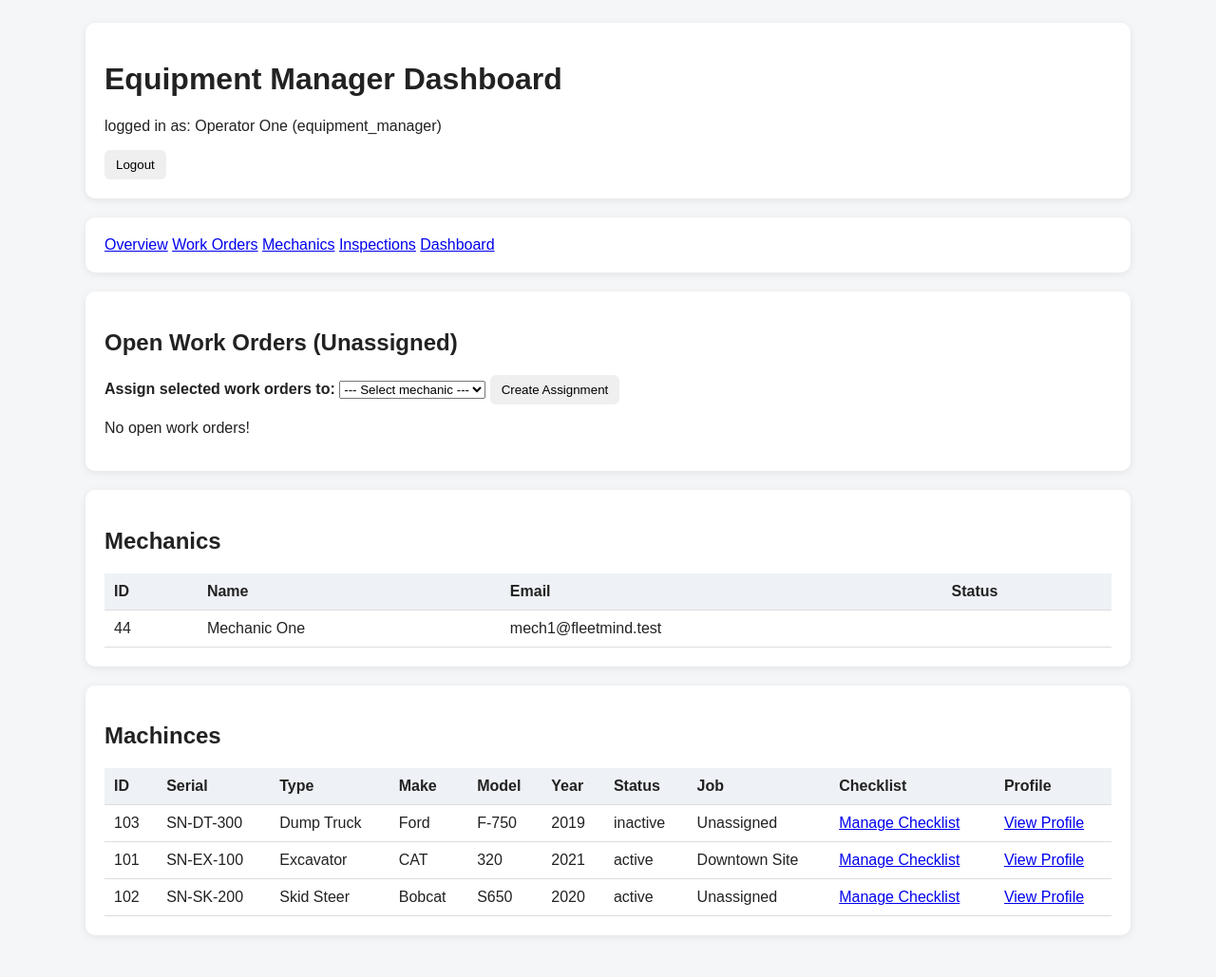
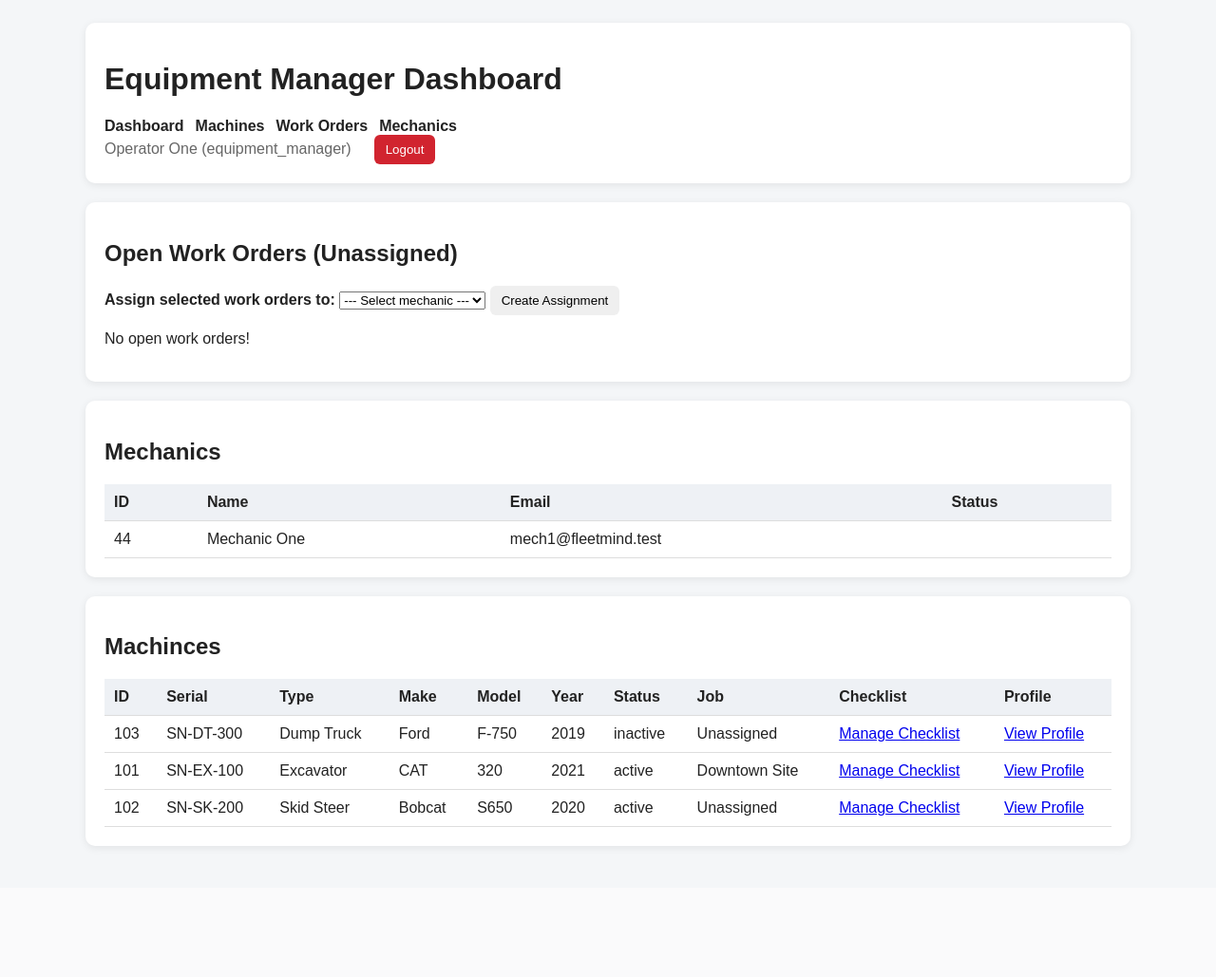
Before and after one commit to AndrewFrizzell/FleetMind, a Flask app: page /dashboard in a window 1280 px wide. Shown: the whole page at 95% size. After the commit the page ends 895 px from the top, so only its background shows below. Run offline with Flask 3, Linux system fonts and the light colour scheme; a user stored in the database is signed in; data comes from the database, SQL or seed files in the repository; both versions use the stored data as it was after the commit.

Commit message:
add nav bar

```diff
--- a/web/static/style.css
+++ b/web/static/style.css
@@ -77,3 +77,36 @@
 .muted {
     color: #666;
 }
+
+.topbar {
+    display: flex;
+    justify-content: space-between;
+    align-items: center;
+
+    padding: 12px 16px;
+    margin-bottom: 20px;
+
+    background: #eef1f5;
+    border-radius: 10px;
+}
+
+.nav-left,
+.nav-right {
+    display: flex;
+    align-items: center;
+    gap: 12px;
+}
+
+.nav-left a {
+    text-decoration: none;
+    color: #222;
+    font-weight: bold;
+}
+
+.nav-left a:hover{
+    color: #1f6feb;
+}
+
+.nav-right form {
+    margin: 0;
+}
--- a/web/templates/dashboard_foreman.html
+++ b/web/templates/dashboard_foreman.html
@@ -9,10 +9,7 @@
         <div class="container">
             <div class="card">
                 <h1>Equipment Manager Dashboard</h1>
-                <p>logged in as: {{ user.name }} ({{ user.role }})</p>
-                <form method="POST" action="/logout">
-                    <button type="submit">Logout</button>
-                </form>
+                {% include "partials/navbar.html" %}
             </div>
         <div class="card">
             <nav>
--- a/web/templates/dashboard_manager.html
+++ b/web/templates/dashboard_manager.html
@@ -9,20 +9,7 @@
         <div class="container">
             <div class="card">
                 <h1>Equipment Manager Dashboard</h1>
-                <p>logged in as: {{ user.name }} ({{ user.role }})</p>
-                <form method="POST" action="/logout">
-                    <button type="submit">Logout</button>
-                </form>
-            </div>
-            <!--"tabs"-->
-            <div class="card">
-                <nav>
-                    <a href="/dashboard">Overview</a>
-                    <a href="#" onclick="return false">Work Orders</a>
-                    <a href="#" onclick="return false">Mechanics</a>
-                    <a href="#" onclick="return false">Inspections</a>
-                    <a href="{{ url_for('dashboard') }}">Dashboard</a>
-                </nav>
+                {% include "partials/navbar.html" %}
             </div>
 
             <div class="card">
--- a/web/templates/dashboard_mechanic.html
+++ b/web/templates/dashboard_mechanic.html
@@ -9,10 +9,7 @@
         <div class="container">
             <div class="card">
                 <h1>Mechanic Dashboard</h1>
-                <p>logged in as: {{ user.name }} ({{ user.role }})</p>
-
-                <form method="POST" action="/logout">
-                    <button type="submit">Logout</button>
+                {% include "partials/navbar.html" %}
                 </form>
             </div>
 
--- a/web/templates/dashboard_operator.html
+++ b/web/templates/dashboard_operator.html
@@ -7,8 +7,7 @@
     </head>
     <body>
         <h1>Equipment Manager Dashboard</h1>
-        <p>logged in as: {{ user.name }} ({{ user.role }})</p>
-
+        {% include "partials/navbar.html" %}
         <form method="POST" action="/logout">
             <button type="submit">Logout</button>
         </form>
--- a/web/templates/machine_checklist.html
+++ b/web/templates/machine_checklist.html
@@ -14,6 +14,7 @@
             <div>
                 <h1>Machine Checklist</h1>
                 <p class="muted">Machine ID: {{ machine_id }}</p>
+                {% include "partials/navbar.html" %}
             </div>
 
             <form action="/logout" method="POST">
--- a/web/templates/machine_profile.html
+++ b/web/templates/machine_profile.html
@@ -11,13 +11,12 @@
     <div class="container">
 
         <div class="header">
+
             <div>
                 <h1>{{ machine.make }} {{ machine.model }}</h1>
                 <p class="muted">{{ machine.type }} | {{ machine.serial_number }}</p>
+                {% include "partials/navbar.html" %}
             </div>
-            <form method="POST" action="/logout">
-                <button type="submit" class="danger">Logout</button>
-            </form>
         </div>
 
 
--- /dev/null
+++ b/web/templates/partials/navbar.html
@@ -0,0 +1,16 @@
+<div class="topar">
+    <div class="nav-left">
+        <a href="{{ url_for('dashboard') }}">Dashboard</a>
+        <a href="{{ url_for('dashboard') }}">Machines</a>
+        {% if user.role == "equipment_manager" %}
+            <a href="#">Work Orders</a>
+            <a href="#">Mechanics</a>
+        {% endif %}
+    </div>
+
+    <div class="nav-right">
+        <span class="muted">{{ user.name }} ({{ user.role }})</span>
+        <form method="POST" action="/logout"></form>
+            <button type="submit" class="danger">Logout</button>
+    </div>
+</div>
```
Also changed, not shown: web/templates/inspection_form.html (+3 -9 lines), fleetmind.db.
